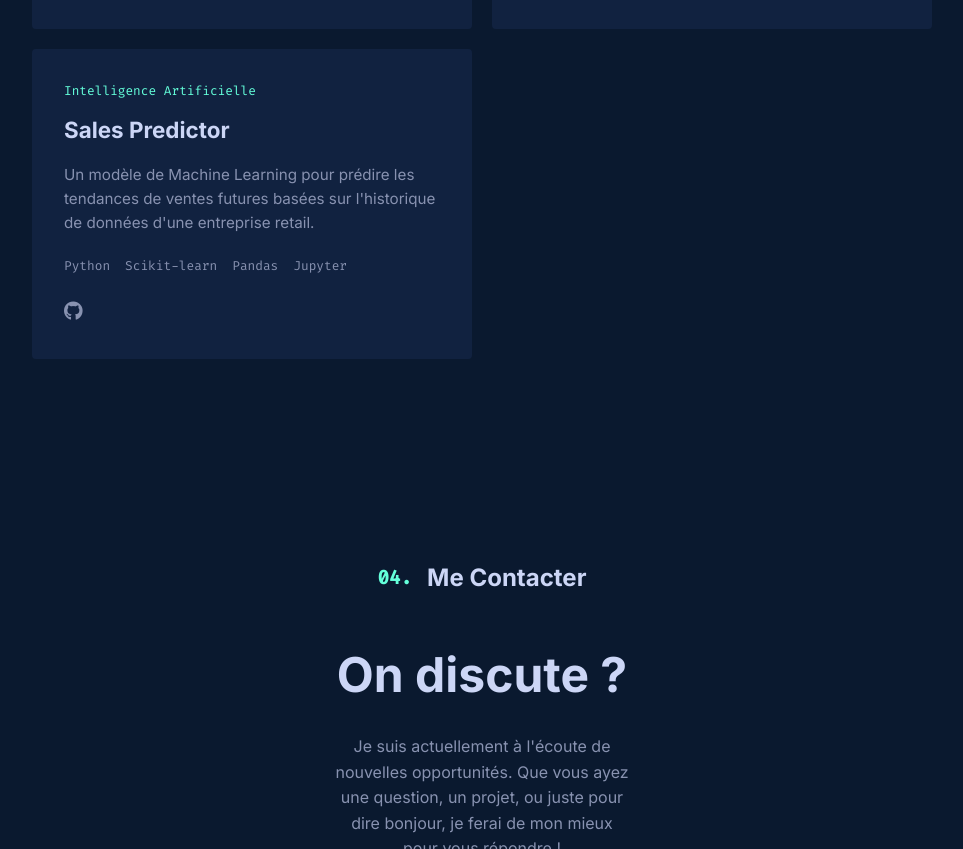
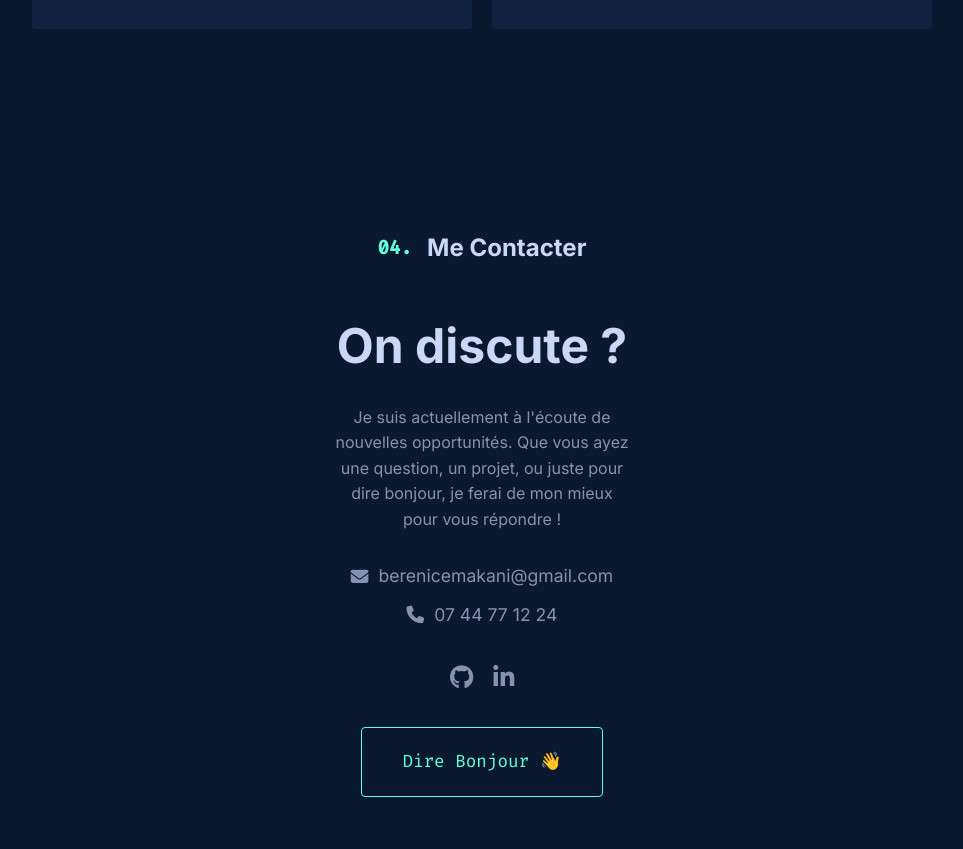
Before and after one commit to LizaBereniceMakani/portfolio, a plain HTML site: page index.html in a window 1280 px wide. Shown: the part 2466-3315 px from the top of the page, without its empty margins (158-1121 px from the left). Drawn offline with Linux system fonts and the light colour scheme.

Commit message:
Update portfolio: remove Sales Predictor, confirm Employabilite Data

```diff
--- a/index.html
+++ b/index.html
@@ -158,26 +158,7 @@
                 </div>
             </div>
 
-            <!-- Project 2 (Marketing AI Placeholder) -->
-            <div class="project-card">
-                <div class="project-content">
-                    <p class="project-overline">Intelligence Artificielle</p>
-                    <h3 class="project-title">Sales Predictor</h3>
-                    <p class="project-desc">
-                        Un modèle de Machine Learning pour prédire les tendances de ventes futures basées sur
-                        l'historique de données d'une entreprise retail.
-                    </p>
-                    <ul class="project-tech">
-                        <li>Python</li>
-                        <li>Scikit-learn</li>
-                        <li>Pandas</li>
-                        <li>Jupyter</li>
-                    </ul>
-                    <div class="project-links">
-                        <a href="#" target="_blank"><i class="fab fa-github"></i></a>
-                    </div>
-                </div>
-            </div>
+
 
         </div>
     </section>
```
